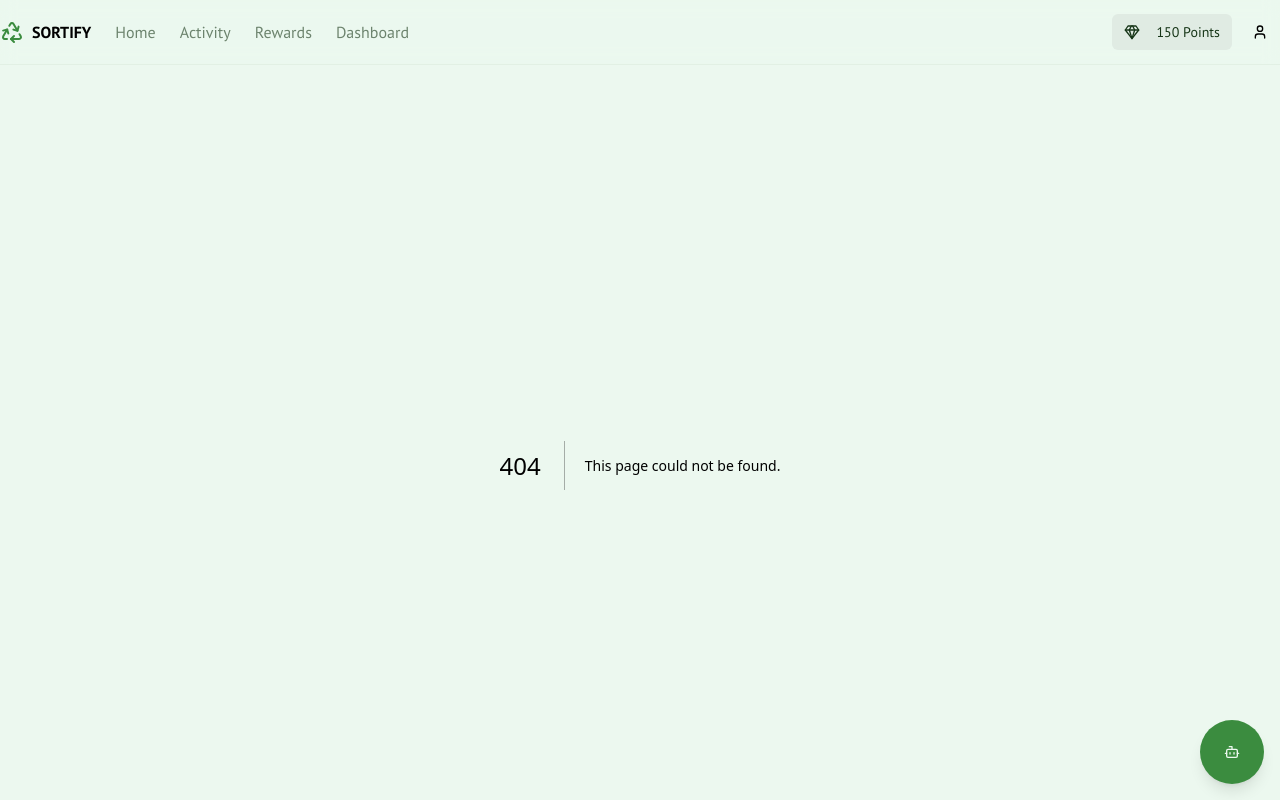
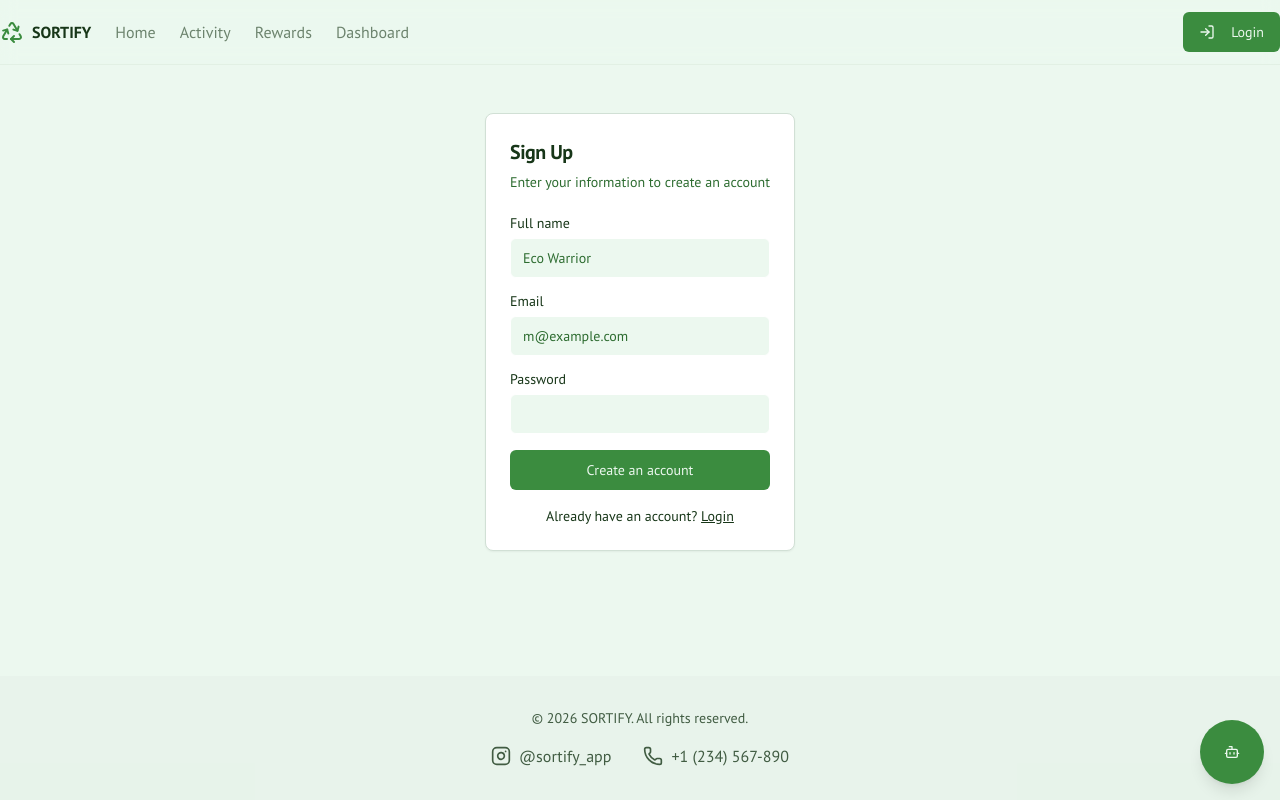
Before and after one commit to kulsumkhan05/Sortify-project, a Next.js app: page /signup in a window 1280 px wide. Before the commit this address had no page. Shown: the top 800 px of the page. Built offline with nearby package versions, Linux system fonts and the light colour scheme.

Commit message:
i want to to create the user dashboard. also the login and sighn up page

```diff
--- /dev/null
+++ b/src/app/login/page.tsx
@@ -0,0 +1,60 @@
+import { Button } from "@/components/ui/button";
+import {
+  Card,
+  CardContent,
+  CardDescription,
+  CardHeader,
+  CardTitle,
+} from "@/components/ui/card";
+import { Input } from "@/components/ui/input";
+import { Label } from "@/components/ui/label";
+import Link from "next/link";
+
+export default function LoginPage() {
+  return (
+    <div className="flex items-center justify-center py-12">
+      <Card className="mx-auto max-w-sm">
+        <CardHeader>
+          <CardTitle className="text-2xl">Login</CardTitle>
+          <CardDescription>
+            Enter your email below to login to your account
+          </CardDescription>
+        </CardHeader>
+        <CardContent>
+          <div className="grid gap-4">
+            <div className="grid gap-2">
+              <Label htmlFor="email">Email</Label>
+              <Input
+                id="email"
+                type="email"
+                placeholder="m@example.com"
+                required
+              />
+            </div>
+            <div className="grid gap-2">
+              <div className="flex items-center">
+                <Label htmlFor="password">Password</Label>
+                <Link
+                  href="#"
+                  className="ml-auto inline-block text-sm underline"
+                >
+                  Forgot your password?
+                </Link>
+              </div>
+              <Input id="password" type="password" required />
+            </div>
+            <Button type="submit" className="w-full">
+              Login
+            </Button>
+          </div>
+          <div className="mt-4 text-center text-sm">
+            Don&apos;t have an account?{" "}
+            <Link href="/signup" className="underline">
+              Sign up
+            </Link>
+          </div>
+        </CardContent>
+      </Card>
+    </div>
+  );
+}
--- /dev/null
+++ b/src/app/signup/page.tsx
@@ -0,0 +1,56 @@
+import { Button } from "@/components/ui/button";
+import {
+  Card,
+  CardContent,
+  CardDescription,
+  CardHeader,
+  CardTitle,
+} from "@/components/ui/card";
+import { Input } from "@/components/ui/input";
+import { Label } from "@/components/ui/label";
+import Link from "next/link";
+
+export default function SignupPage() {
+  return (
+    <div className="flex items-center justify-center py-12">
+      <Card className="mx-auto max-w-sm">
+        <CardHeader>
+          <CardTitle className="text-xl">Sign Up</CardTitle>
+          <CardDescription>
+            Enter your information to create an account
+          </CardDescription>
+        </CardHeader>
+        <CardContent>
+          <div className="grid gap-4">
+            <div className="grid gap-2">
+                <Label htmlFor="full-name">Full name</Label>
+                <Input id="full-name" placeholder="Eco Warrior" required />
+            </div>
+            <div className="grid gap-2">
+              <Label htmlFor="email">Email</Label>
+              <Input
+                id="email"
+                type="email"
+                placeholder="m@example.com"
+                required
+              />
+            </div>
+            <div className="grid gap-2">
+              <Label htmlFor="password">Password</Label>
+              <Input id="password" type="password" required />
+            </div>
+            <Button type="submit" className="w-full">
+              Create an account
+            </Button>
+          </div>
+          <div className="mt-4 text-center text-sm">
+            Already have an account?{" "}
+            <Link href="/login" className="underline">
+              Login
+            </Link>
+          </div>
+        </CardContent>
+      </Card>
+    </div>
+  );
+}
--- a/src/components/header.tsx
+++ b/src/components/header.tsx
@@ -1,5 +1,5 @@
 import Link from 'next/link';
-import { Recycle, Gem, User, Menu } from 'lucide-react';
+import { Recycle, LogIn, Menu } from 'lucide-react';
 import { Button } from '@/components/ui/button';
 import { Sheet, SheetContent, SheetTrigger } from '@/components/ui/sheet';
 
@@ -32,20 +32,12 @@
           ))}
         </nav>
         <div className="flex flex-1 items-center justify-end gap-2">
-          <div className="hidden md:flex items-center gap-2">
-            <Button asChild size="sm" variant="secondary">
-              <Link href="/rewards">
-                <Gem className="mr-2 h-4 w-4" />
-                <span>150 Points</span>
-              </Link>
+            <Button asChild className="hidden md:flex">
+                <Link href="/login">
+                    <LogIn className="mr-2 h-4 w-4" />
+                    Login
+                </Link>
             </Button>
-            <Button asChild size="icon" variant="ghost">
-              <Link href="/profile">
-                <User />
-                <span className="sr-only">Profile</span>
-              </Link>
-            </Button>
-          </div>
           <div className="md:hidden">
             <Sheet>
               <SheetTrigger asChild>
@@ -72,16 +64,10 @@
                     ))}
                   </nav>
                   <div className="flex flex-col gap-4 mt-4">
-                     <Button asChild size="sm" variant="secondary">
-                      <Link href="/rewards">
-                        <Gem className="mr-2 h-4 w-4" />
-                        <span>150 Points</span>
-                      </Link>
-                    </Button>
-                    <Button asChild variant="outline">
-                      <Link href="/profile">
-                        <User className="mr-2 h-4 w-4"/>
-                        Profile
+                     <Button asChild>
+                      <Link href="/login">
+                        <LogIn className="mr-2 h-4 w-4" />
+                        Login / Sign Up
                       </Link>
                     </Button>
                   </div>
```
